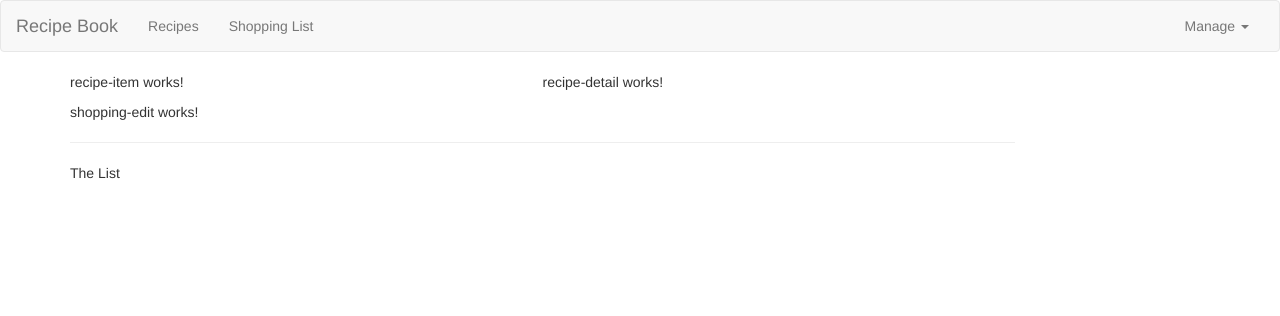
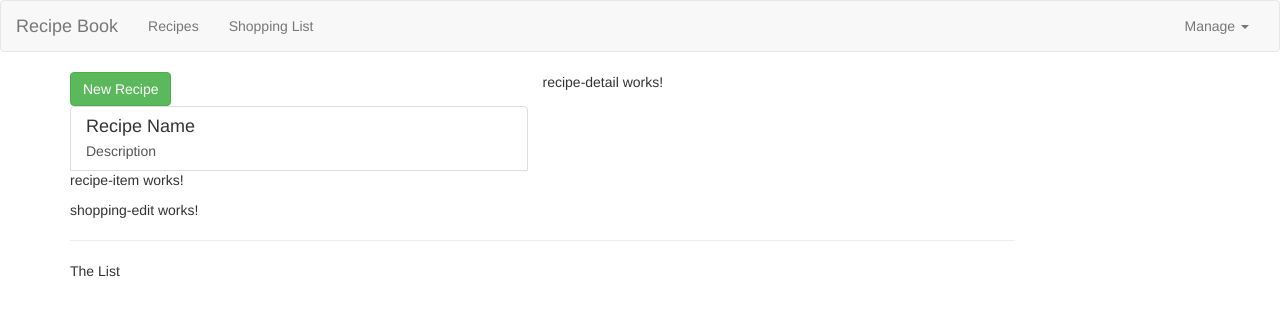
Before and after one commit to martins87/angular-course, an Angular app in the folder course-project/: page / in a window 1280 px wide. Shown: the top 316 px of the page. Built offline with nearby package versions, Linux system fonts and the light colour scheme.

Commit message:
Edit layout, add recipe list

```diff
--- a/course-project/src/app/recipes/recipe-list/recipe-list.component.html
+++ b/course-project/src/app/recipes/recipe-list/recipe-list.component.html
@@ -1 +1,19 @@
-<app-recipe-item></app-recipe-item>
+<div class="row">
+    <div class="col-xs-12">
+        <button class="btn btn-success">New Recipe</button>
+    </div>
+</div>
+<div class="row">
+    <div class="col-xs-12">
+        <a href="#" class="list-group-item clearfix">
+            <div class="pull-left">
+                <h4 class="list-group-item-heading">Recipe Name</h4>
+                <p class="list-group-item-text">Description</p>
+            </div>
+            <span class="pull-right">
+                <img src="" alt="" class="img-responsive" style="max-height: 50px">
+            </span>
+        </a>
+        <app-recipe-item></app-recipe-item>
+    </div>
+</div>
--- a/course-project/src/app/recipes/recipe-list/recipe-list.component.ts
+++ b/course-project/src/app/recipes/recipe-list/recipe-list.component.ts
@@ -1,4 +1,5 @@
 import { Component, OnInit } from '@angular/core';
+import { Recipe } from '../recipe.model';
 
 @Component({
   selector: 'app-recipe-list',
@@ -6,7 +7,9 @@
   styleUrls: ['./recipe-list.component.css']
 })
 export class RecipeListComponent implements OnInit {
-  recipes = [];
+  recipes: Recipe[] = [
+    new Recipe('test recipe', 'description test', 'https://upload.wikimedia.org/wikipedia/commons/3/39/Recipe.jpg')
+  ];
 
   constructor() { }
 
```
